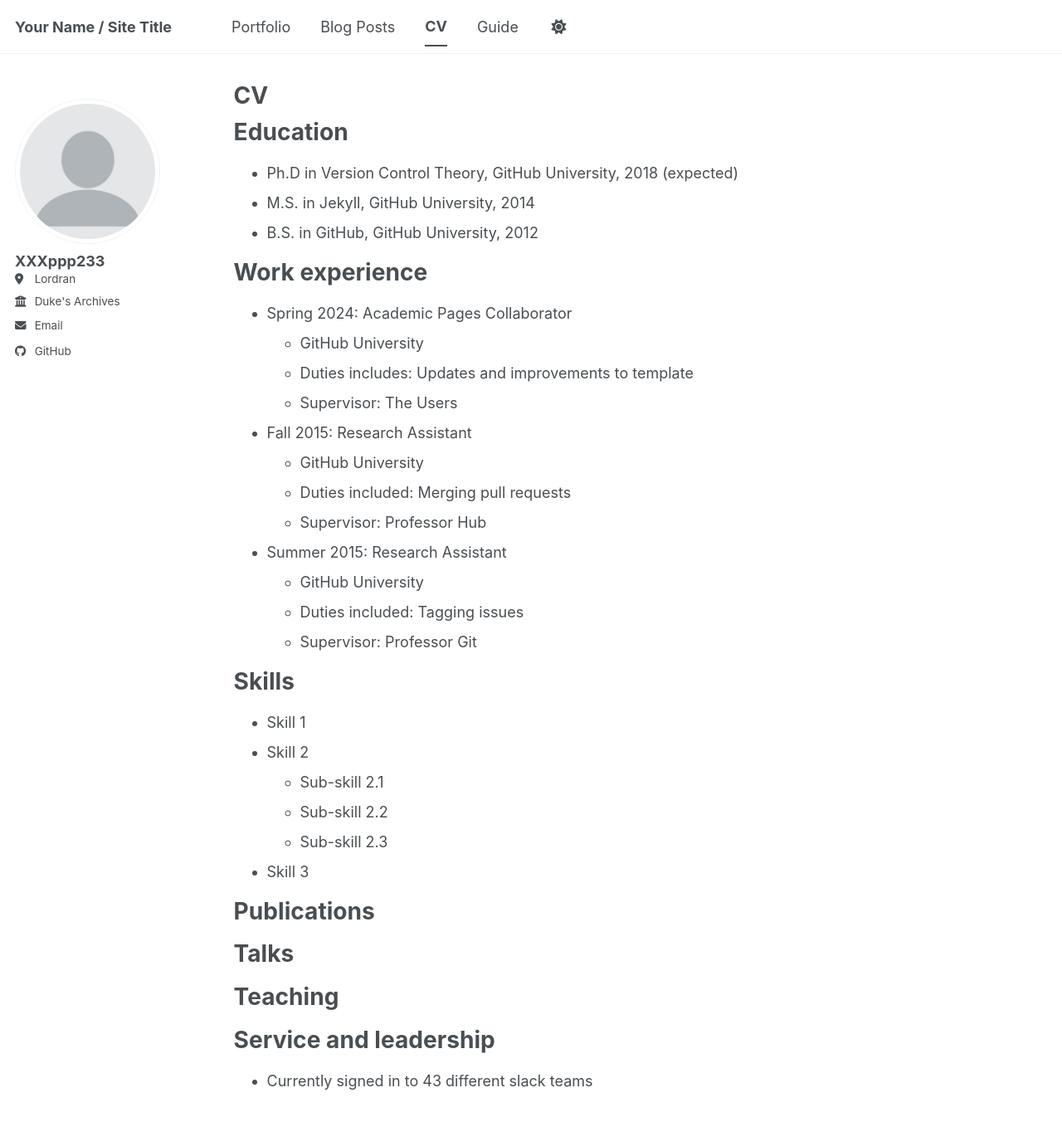
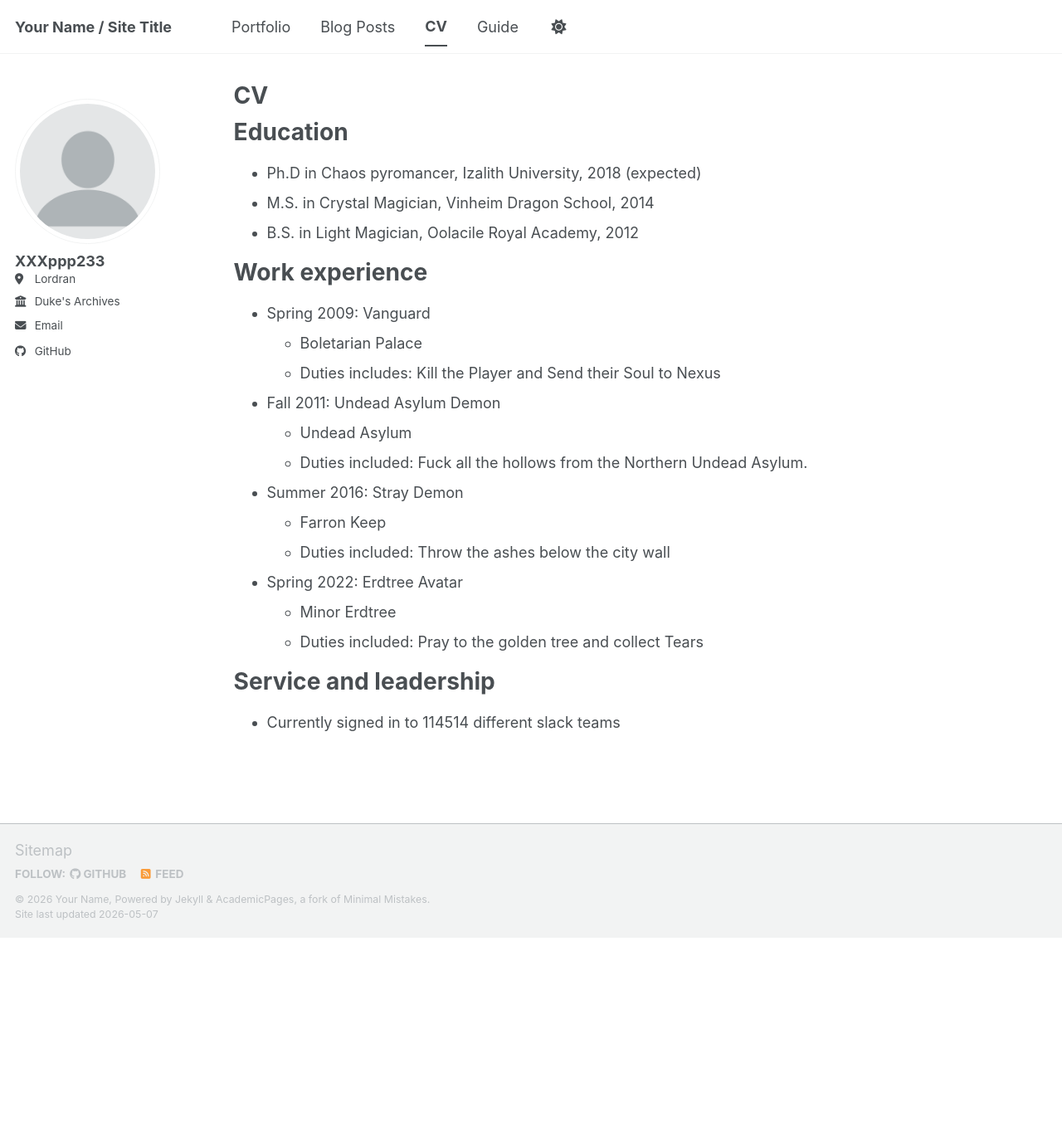
Before and after one commit to XXXppp233/XXXppp233.github.io, a Jekyll site: the page built from _pages/cv.md, in a window 1280 px wide and 1400 px high. Shown: the top 1352 px of the window at 83% size. Built offline with Jekyll 4.4.1, drawn with Linux system fonts in a browser that asks for light colours; a script bundle is joined from its source files by our own code; library files that are not in the unit come from our copies.

Commit message:
update cv

```diff
--- a/_pages/cv.md
+++ b/_pages/cv.md
@@ -11,28 +11,29 @@ redirect_from:
 
 Education
 ======
-* Ph.D in Version Control Theory, GitHub University, 2018 (expected)
-* M.S. in Jekyll, GitHub University, 2014
-* B.S. in GitHub, GitHub University, 2012
+* Ph.D in Chaos pyromancer, Izalith University, 2018 (expected)
+* M.S. in Crystal Magician, Vinheim Dragon School, 2014
+* B.S. in Light Magician, Oolacile Royal Academy, 2012
 
 Work experience
 ======
-* Spring 2024: Academic Pages Collaborator
-  * GitHub University
-  * Duties includes: Updates and improvements to template
-  * Supervisor: The Users
+* Spring 2009: Vanguard
+  * Boletarian Palace
+  * Duties includes: Kill the Player and Send their Soul to Nexus
 
-* Fall 2015: Research Assistant
-  * GitHub University
-  * Duties included: Merging pull requests
-  * Supervisor: Professor Hub
+* Fall 2011: Undead Asylum Demon
+  * Undead Asylum
+  * Duties included: Fuck all the hollows from the Northern Undead Asylum.
 
-* Summer 2015: Research Assistant
-  * GitHub University
-  * Duties included: Tagging issues
-  * Supervisor: Professor Git
+* Summer 2016: Stray Demon
+  * Farron Keep
+  * Duties included: Throw the ashes below the city wall
 
-Skills
+* Spring 2022: Erdtree Avatar
+  * Minor Erdtree
+  * Duties included: Pray to the golden tree and collect Tears
+
+<!-- Skills
 ======
 * Skill 1
 * Skill 2
@@ -57,8 +58,8 @@ Teaching
 ======
   <ul>{% for post in site.teaching reversed %}
     {% include archive-single-cv.html %}
-  {% endfor %}</ul>
+  {% endfor %}</ul> -->
 
 Service and leadership
 ======
-* Currently signed in to 43 different slack teams
+* Currently signed in to 114514 different slack teams
```
